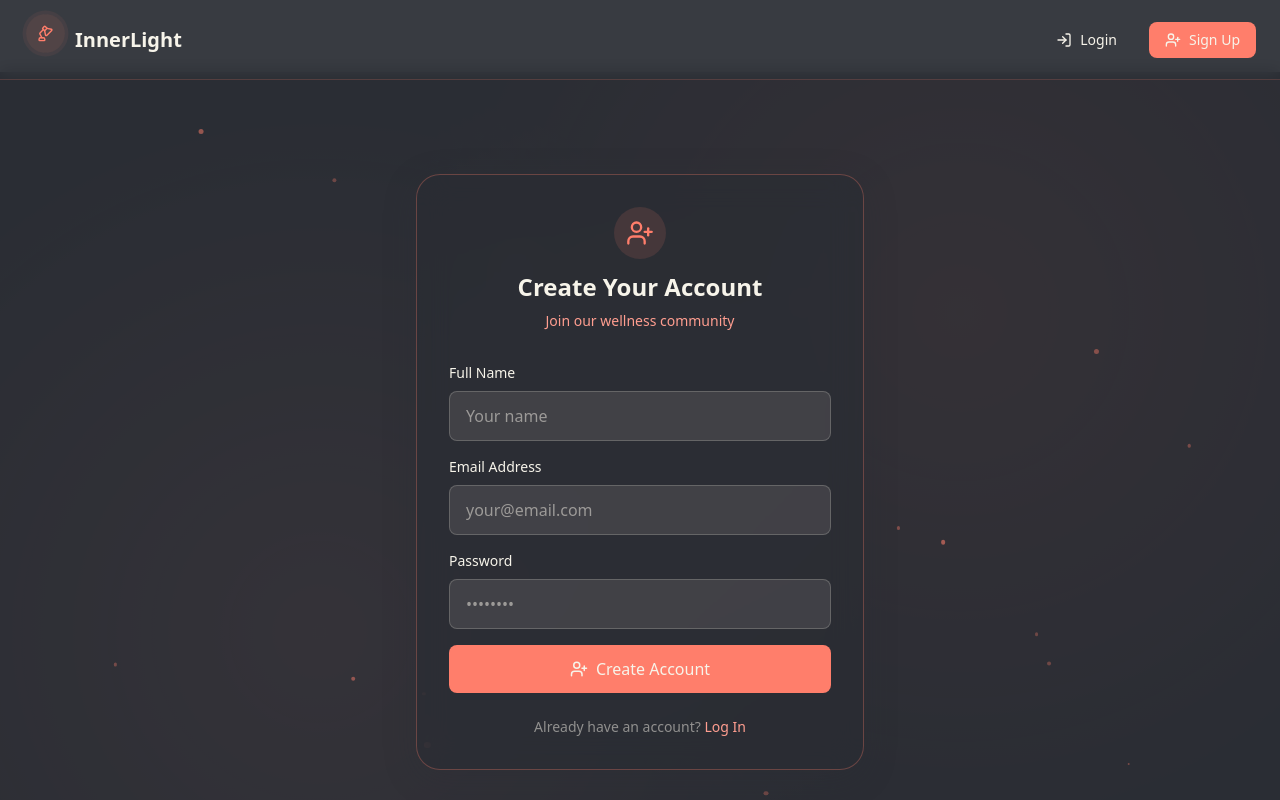
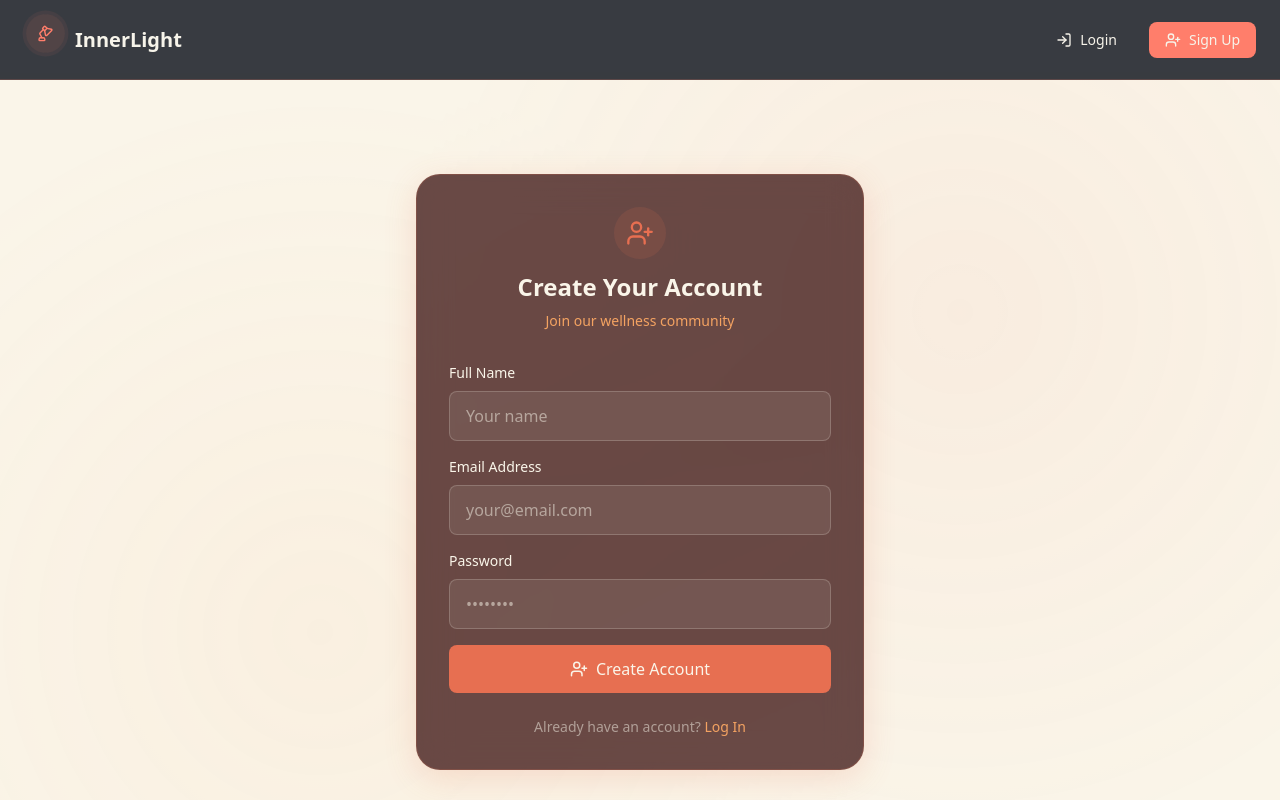
Before and after one commit to tassu1/innerlight, a React (Vite) app: page /signup in a window 1280 px wide. Built offline with nearby package versions, Linux system fonts and the light colour scheme.

Commit message:
update signup page

```diff
--- a/src/Pages/Signup.jsx
+++ b/src/Pages/Signup.jsx
@@ -1,15 +1,16 @@
-import React, { useState, useEffect } from 'react';
+import React, { useState } from 'react';
 import { Link, useNavigate } from 'react-router-dom';
 import { UserPlus } from 'lucide-react';
 import { motion } from 'framer-motion';
-import Particles from '../components/Particles'; // We'll create this component
 
+
+// Warm, no-blue theme
 const THEME = {
-  primary: "#FF7E6B",
-  secondary: "#2F4858",
-  dark: "#2A2D34",
-  light: "#F7F4EA",
-  accent: "#FF9E90"
+  primary: "#E76F51",   // Warm coral
+  secondary: "#5C4033", // Cocoa brown
+  dark: "#2B2B2B",      // Charcoal
+  light: "#FAF5E9",     // Cream
+  accent: "#F4A261"     // Sunset orange
 };
 
 function Signup() {
@@ -36,17 +37,12 @@ function Signup() {
     try {
       const res = await fetch(`${API_URL}/api/users/register`, {
         method: "POST",
-        headers: {
-          "Content-Type": "application/json",
-        },
+        headers: { "Content-Type": "application/json" },
         body: JSON.stringify({ name, email, password }),
       });
 
       const data = await res.json();
-
-      if (!res.ok) {
-        throw new Error(data.message || "Signup failed");
-      }
+      if (!res.ok) throw new Error(data.message || "Signup failed");
 
       navigate("/login");
     } catch (err) {
@@ -57,70 +53,75 @@ function Signup() {
   };
 
   return (
-    <div className="min-h-screen relative overflow-hidden flex items-center justify-center p-4"
-      style={{ backgroundColor: THEME.dark }}>
+    <div
+      className="min-h-screen relative overflow-hidden flex items-center justify-center p-4"
+      style={{ backgroundColor: THEME.light }}
+    >
 
-      {/* Particle Background */}
-      <Particles />
 
-      {/* Subtle Gradient Overlay */}
-      <div className="absolute inset-0 opacity-20"
+
+      {/* Warm Gradient Overlay */}
+      <div
+        className="absolute inset-0 opacity-25"
         style={{
-          background: `radial-gradient(circle at 75% 30%, ${THEME.primary}40, transparent 50%),
-                      radial-gradient(circle at 25% 70%, ${THEME.accent}40, transparent 50%)`
-        }}>
-      </div>
+          background: `
+            radial-gradient(circle at 75% 30%, ${THEME.primary}40, transparent 50%),
+            radial-gradient(circle at 25% 70%, ${THEME.accent}40, transparent 50%)
+          `,
+        }}
+      ></div>
 
-      {/* Glass Card Container */}
+      {/* Glass Card */}
       <motion.div
-        initial={{ opacity: 0 }}
-        animate={{ opacity: 1 }}
+        initial={{ opacity: 0, y: 10 }}
+        animate={{ opacity: 1, y: 0 }}
         transition={{ duration: 0.5 }}
         className="w-full max-w-md z-10"
       >
         <div
           className="p-8 rounded-3xl backdrop-blur-lg border shadow-2xl"
           style={{
-            backgroundColor: 'rgba(42, 45, 52, 0.7)',
-            borderColor: 'rgba(255, 126, 107, 0.3)',
-            boxShadow: '0 8px 32px rgba(42, 45, 52, 0.3)'
+            backgroundColor: 'rgba(44, 0, 0, 0.7)',
+            borderColor: `${THEME.primary}30`,
+            boxShadow: `0 8px 32px ${THEME.primary}30`
           }}
         >
           {/* Header */}
           <div className="flex flex-col items-center mb-8">
-            <div className="p-3 rounded-full mb-3"
-              style={{ backgroundColor: `${THEME.primary}20` }}>
+            <div
+              className="p-3 rounded-full mb-3"
+              style={{ backgroundColor: `${THEME.primary}20` }}
+            >
               <UserPlus size={28} style={{ color: THEME.primary }} />
             </div>
-            <h1 className="text-2xl font-bold text-center"
-              style={{ color: THEME.light }}>
+            <h1 className="text-2xl font-bold text-center" style={{ color: THEME.light }}>
               Create Your Account
             </h1>
-            <p className="text-sm mt-2 text-center"
-              style={{ color: THEME.accent }}>
+            <p className="text-sm mt-2 text-center" style={{ color: THEME.accent }}>
               Join our wellness community
             </p>
           </div>
 
           {/* Error Message */}
           {error && (
-            <div className="mb-4 p-3 rounded-lg text-sm flex items-center gap-2"
+            <div
+              className="mb-4 p-3 rounded-lg text-sm flex items-center gap-2"
               style={{
                 backgroundColor: `${THEME.primary}20`,
                 color: THEME.light,
                 border: `1px solid ${THEME.primary}50`
-              }}>
+              }}
+            >
               <span>⚠️</span>
               <span>{error}</span>
             </div>
           )}
 
-          {/* Signup Form */}
+          {/* Form */}
           <form onSubmit={handleSignup} className="space-y-4">
-            {/* Name Field */}
+            {/* Name */}
             <div>
-              <label className="block text-sm font-medium mb-2"
-                style={{ color: THEME.light }}>
+              <label className="block text-sm font-medium mb-2" style={{ color: THEME.light }}>
                 Full Name
               </label>
               <input
@@ -130,18 +131,17 @@ function Signup() {
                 onChange={(e) => setName(e.target.value)}
                 className="w-full px-4 py-3 rounded-lg focus:outline-none focus:ring-2 transition-all"
                 style={{
-                  backgroundColor: 'rgba(247, 244, 234, 0.1)',
-                  border: '1px solid rgba(247, 244, 234, 0.2)',
-                  color: THEME.light,
+                  backgroundColor: 'rgba(250, 245, 233, 0.08)',
+                  border: '1px solid rgba(250, 245, 233, 0.2)',
+                  color: THEME.light
                 }}
                 required
               />
             </div>
 
-            {/* Email Field */}
+            {/* Email */}
             <div>
-              <label className="block text-sm font-medium mb-2"
-                style={{ color: THEME.light }}>
+              <label className="block text-sm font-medium mb-2" style={{ color: THEME.light }}>
                 Email Address
               </label>
               <input
@@ -151,18 +151,17 @@ function Signup() {
                 onChange={(e) => setEmail(e.target.value)}
                 className="w-full px-4 py-3 rounded-lg focus:outline-none focus:ring-2 transition-all"
                 style={{
-                  backgroundColor: 'rgba(247, 244, 234, 0.1)',
-                  border: '1px solid rgba(247, 244, 234, 0.2)',
-                  color: THEME.light,
+                  backgroundColor: 'rgba(250, 245, 233, 0.08)',
+                  border: '1px solid rgba(250, 245, 233, 0.2)',
+                  color: THEME.light
                 }}
                 required
               />
             </div>
 
-            {/* Password Field */}
+            {/* Password */}
             <div>
-              <label className="block text-sm font-medium mb-2"
-                style={{ color: THEME.light }}>
+              <label className="block text-sm font-medium mb-2" style={{ color: THEME.light }}>
                 Password
               </label>
               <input
@@ -172,15 +171,15 @@ function Signup() {
                 onChange={(e) => setPassword(e.target.value)}
                 className="w-full px-4 py-3 rounded-lg focus:outline-none focus:ring-2 transition-all"
                 style={{
-                  backgroundColor: 'rgba(247, 244, 234, 0.1)',
-                  border: '1px solid rgba(247, 244, 234, 0.2)',
-                  color: THEME.light,
+                  backgroundColor: 'rgba(250, 245, 233, 0.08)',
+                  border: '1px solid rgba(250, 245, 233, 0.2)',
+                  color: THEME.light
                 }}
                 required
               />
             </div>
 
-            {/* Submit Button */}
+            {/* Submit */}
             <button
               type="submit"
               className="w-full py-3 px-4 rounded-lg font-medium flex items-center justify-center gap-2"
@@ -191,8 +190,10 @@ function Signup() {
               disabled={isLoading}
             >
               {isLoading ? (
-                <div className="w-5 h-5 border-2 border-t-transparent border-r-transparent rounded-full animate-spin"
-                  style={{ borderColor: THEME.light }} />
+                <div
+                  className="w-5 h-5 border-2 border-t-transparent border-r-transparent rounded-full animate-spin"
+                  style={{ borderColor: THEME.light }}
+                />
               ) : (
                 <>
                   <UserPlus size={18} />
@@ -203,13 +204,16 @@ function Signup() {
           </form>
 
           {/* Login Link */}
-          <div className="mt-6 text-center text-sm"
-            style={{ color: `${THEME.light}80` }}>
+          <div
+            className="mt-6 text-center text-sm"
+            style={{ color: `${THEME.light}80` }}
+          >
             Already have an account?{" "}
             <Link
               to="/login"
               className="font-medium hover:underline"
-              style={{ color: THEME.accent }}>
+              style={{ color: THEME.accent }}
+            >
               Log In
             </Link>
           </div>
```
